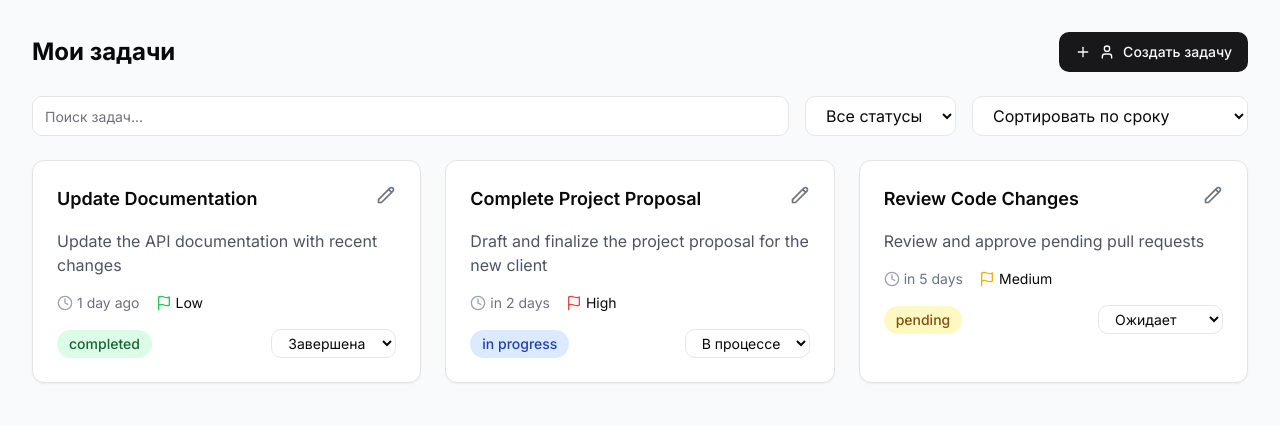
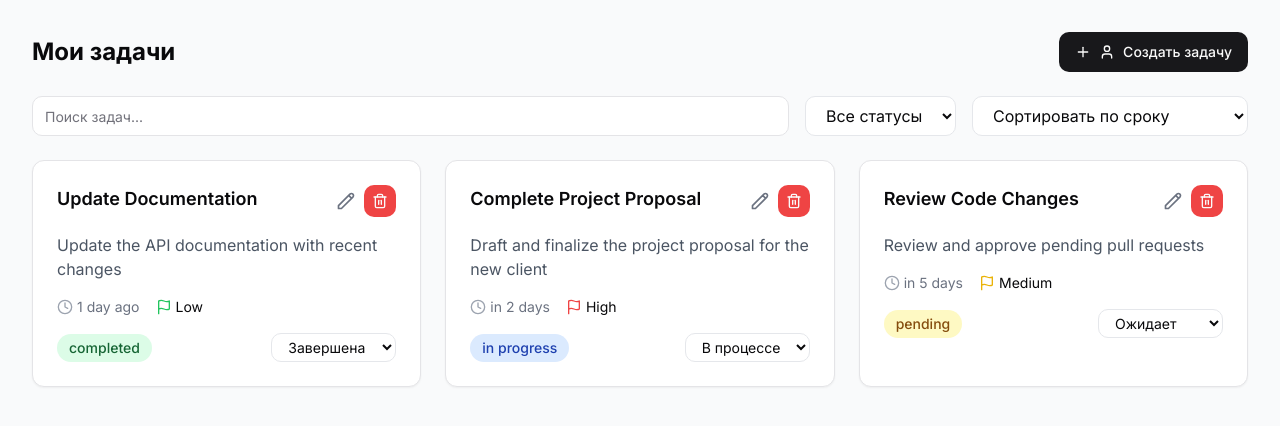
Before and after one commit to CodeJuggleX/taskbeacon-notifier, a React (Vite) app: page / in a window 1280 px wide. Shown: the top 426 px of the page. Built offline with nearby package versions, Linux system fonts and the light colour scheme.

Commit message:
Add delete button and logic
Implemented a delete button for tasks along with the necessary logic to handle task removal.
[skip gpt_engineer]

```diff
--- a/src/components/TaskCard.tsx
+++ b/src/components/TaskCard.tsx
@@ -1,17 +1,19 @@
 import { useState } from "react";
 import { Task } from "@/types/task";
 import { formatDistanceToNow } from "date-fns";
-import { Clock, Flag } from "lucide-react";
+import { Clock, Flag, Trash2 } from "lucide-react";
 import { cn } from "@/lib/utils";
 import { EditTaskDialog } from "./EditTaskDialog";
+import { Button } from "./ui/button";
 
 interface TaskCardProps {
   task: Task;
   onStatusChange: (taskId: string, newStatus: Task["status"]) => void;
   onEdit: (task: Task) => void;
+  onDelete: (taskId: string) => void;
 }
 
-export const TaskCard = ({ task, onStatusChange, onEdit }: TaskCardProps) => {
+export const TaskCard = ({ task, onStatusChange, onEdit, onDelete }: TaskCardProps) => {
   const [isHovered, setIsHovered] = useState(false);
 
   const getDeadlineStatus = () => {
@@ -65,7 +67,17 @@ export const TaskCard = ({ task, onStatusChange, onEdit }: TaskCardProps) => {
 
       <div className="flex justify-between items-start mb-4">
         <h3 className="text-lg font-semibold">{task.title}</h3>
-        <EditTaskDialog task={task} onTaskUpdate={onEdit} />
+        <div className="flex items-center gap-2">
+          <EditTaskDialog task={task} onTaskUpdate={onEdit} />
+          <Button
+            variant="destructive"
+            size="icon"
+            onClick={() => onDelete(task.id)}
+            className="h-8 w-8"
+          >
+            <Trash2 className="h-4 w-4" />
+          </Button>
+        </div>
       </div>
 
       <p className="text-gray-600 mb-4 line-clamp-2">{task.description}</p>
--- a/src/components/TaskList.tsx
+++ b/src/components/TaskList.tsx
@@ -22,15 +22,13 @@ export const TaskList = ({ tasks: initialTasks, onStatusChange, onEdit }: TaskLi
     try {
       console.log("Creating new task:", newTask);
 
-      // Create a complete task object with generated ID and timestamps
       const completeTask: Task = {
         ...newTask,
-        id: crypto.randomUUID(), // Generate a unique ID
+        id: crypto.randomUUID(),
         createdAt: new Date(),
         updatedAt: new Date()
       };
 
-      // Add the new task to the state
       setTasks(prevTasks => [...prevTasks, completeTask]);
 
       toast({
@@ -48,6 +46,17 @@ export const TaskList = ({ tasks: initialTasks, onStatusChange, onEdit }: TaskLi
       });
       throw error;
     }
+  };
+
+  const handleDeleteTask = (taskId: string) => {
+    console.log("Deleting task:", taskId);
+
+    setTasks(prevTasks => prevTasks.filter(task => task.id !== taskId));
+
+    toast({
+      title: "Задача удалена",
+      description: "Задача была успешно удалена из системы",
+    });
   };
 
   const filteredAndSortedTasks = tasks
@@ -108,6 +117,7 @@ export const TaskList = ({ tasks: initialTasks, onStatusChange, onEdit }: TaskLi
             task={task}
             onStatusChange={onStatusChange}
             onEdit={onEdit}
+            onDelete={handleDeleteTask}
           />
         ))}
       </div>
```
